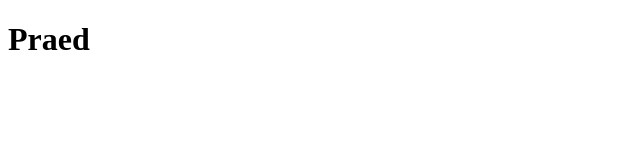
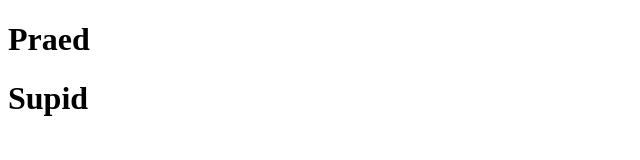
Before and after one commit to kadrikaarlop/menu, a plain HTML site: page index.html in a window 1280 px wide. Shown: the whole page, without its empty margins (0-640 px from the left). Drawn offline with Linux system fonts and the light colour scheme.

Commit message:
Loodi uus projekt

```diff
--- a/index.html
+++ b/index.html
@@ -6,5 +6,6 @@
 </head>
 <body>
 <h1>Praed</h1>
+<h1>Supid</h1>
 </body>
 </html>
```
